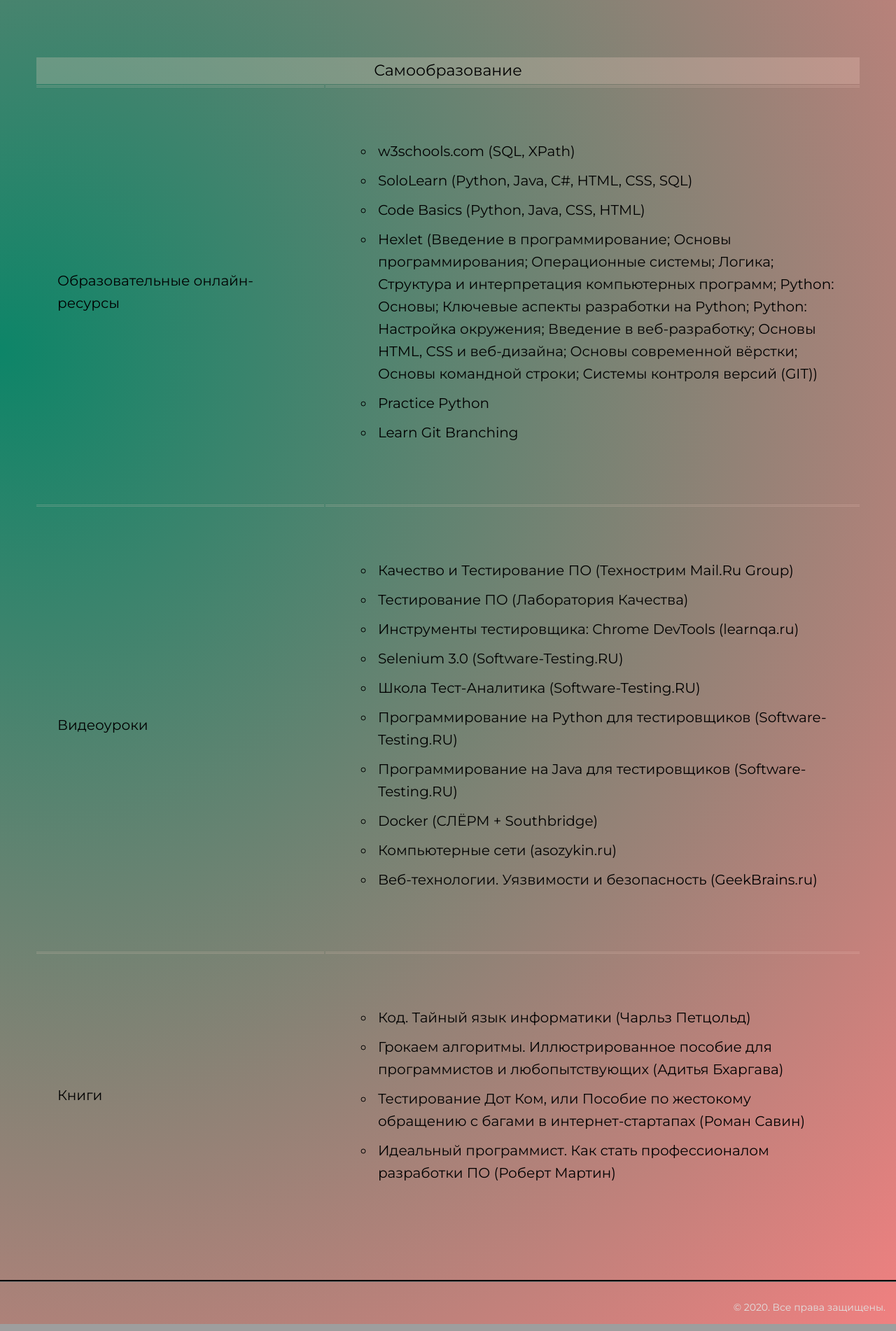
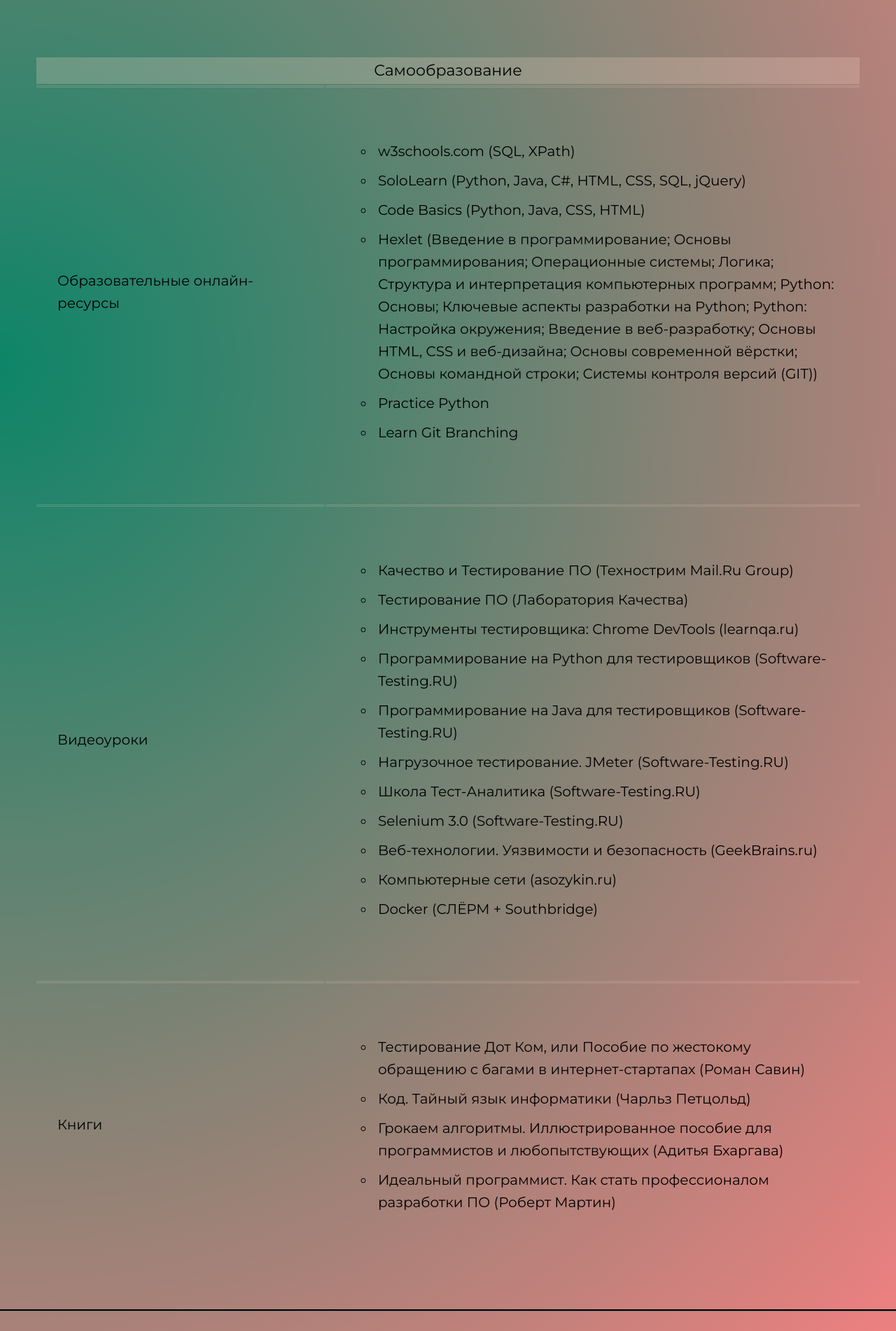
Before and after one commit to BadgerBo/webi, a Python web app: template webi/templates/education.html in a window 1280 px wide. Shown: the part 889-2791 px from the top of the page at 70% size. Run offline with Jinja, Linux system fonts and the light colour scheme; the template is opened without the code that fills it, so the values that code supplies are empty.

Commit message:
Small changes

```diff
--- a/webi/templates/education.html
+++ b/webi/templates/education.html
@@ -32,7 +32,7 @@
                     <td>
                         <ul>
                             <li>w3schools.com (SQL, XPath)</li>
-                            <li>SoloLearn (Python, Java, C#, HTML, CSS, SQL)</li>
+                            <li>SoloLearn (Python, Java, C#, HTML, CSS, SQL, jQuery)</li>
                             <li>Code Basics (Python, Java, CSS, HTML)</li>
                             <li>Hexlet (Введение в программирование; Основы программирования; Операционные системы; Логика; Структура и интерпретация компьютерных программ; Python: Основы; Ключевые аспекты разработки на Python; Python: Настройка окружения; Введение в веб-разработку; Основы HTML, CSS и веб-дизайна; Основы современной вёрстки; Основы командной строки; Системы контроля версий (GIT))</li>
                             <li>Practice Python</li>
@@ -47,13 +47,14 @@
                             <li>Качество и Тестирование ПО (Технострим Mail.Ru Group)</li>
                             <li>Тестирование ПО (Лаборатория Качества)</li>
                             <li>Инструменты тестировщика: Chrome DevTools (learnqa.ru)</li>
-                            <li>Selenium 3.0 (Software-Testing.RU)</li>
-                            <li>Школа Тест-Аналитика (Software-Testing.RU)</li>
                             <li>Программирование на Python для тестировщиков (Software-Testing.RU)</li>
                             <li>Программирование на Java для тестировщиков (Software-Testing.RU)</li>
+                            <li>Нагрузочное тестирование. JMeter (Software-Testing.RU)</li>
+                            <li>Школа Тест-Аналитика (Software-Testing.RU)</li>
+                            <li>Selenium 3.0 (Software-Testing.RU)</li>
+                            <li>Beб-технологии. Уязвимости и безопасность (GeekBrains.ru)</li>
+                            <li>Компьютерные сети (asozykin.ru)</li>
                             <li>Docker (СЛЁРМ + Southbridge)</li>
-                            <li>Компьютерные сети (asozykin.ru)</li>
-                            <li>Beб-технологии. Уязвимости и безопасность (GeekBrains.ru)</li>
                         </ul>
                     </td>
                 </tr>
@@ -61,10 +62,9 @@
                     <td>{{_('Книги')}}</td>
                     <td>
                         <ul>
+                            <li>Тестирование Дот Ком, или Пособие по жестокому обращению с багами в интернет-стартапах (Роман Савин)</li>
                             <li>Код. Тайный язык информатики (Чарльз Петцольд)</li>
-                            <li>Грокаем алгоритмы. Иллюстрированное пособие для программистов и любопытствующих
-                                (Адитья Бхаргава)</li>
-                            <li>Тестирование Дот Ком, или Пособие по жестокому обращению с багами в интернет-стартапах (Роман Савин)</li>
+                            <li>Грокаем алгоритмы. Иллюстрированное пособие для программистов и любопытствующих (Адитья Бхаргава)</li>
                             <li>Идеальный программист. Как стать профессионалом разработки ПО (Роберт Мартин)</li>
                         </ul>
                     </td>
--- a/webi/templates/experience.html
+++ b/webi/templates/experience.html
@@ -22,7 +22,7 @@
                             <li>{{_('Запуск автотестов и разбор отчетов по их выполению (Allure)')}}</li>
                             <li>{{_('Написание атоматизированных тестов на языке программирования Java с использованием инструментов Selenide (обертка над Selenium) и aShot (библиотека для сравнения изображений)')}}</li>
                             <li>{{_('Написание атоматизированных тестов с помощью инструмента TestProject (аналог Selenium IDE и Postman)')}}</li>
-                            <li>{{_('Помощь в организации бизнес-процесса (Atlassin Jira)')}}</li>
+                            <li>{{_('Проведение тестирования безопасности с помощью инструмента SkipFish и анализ результатов')}}</li>
                         </ul>
                     </td>
                 </tr>
```
